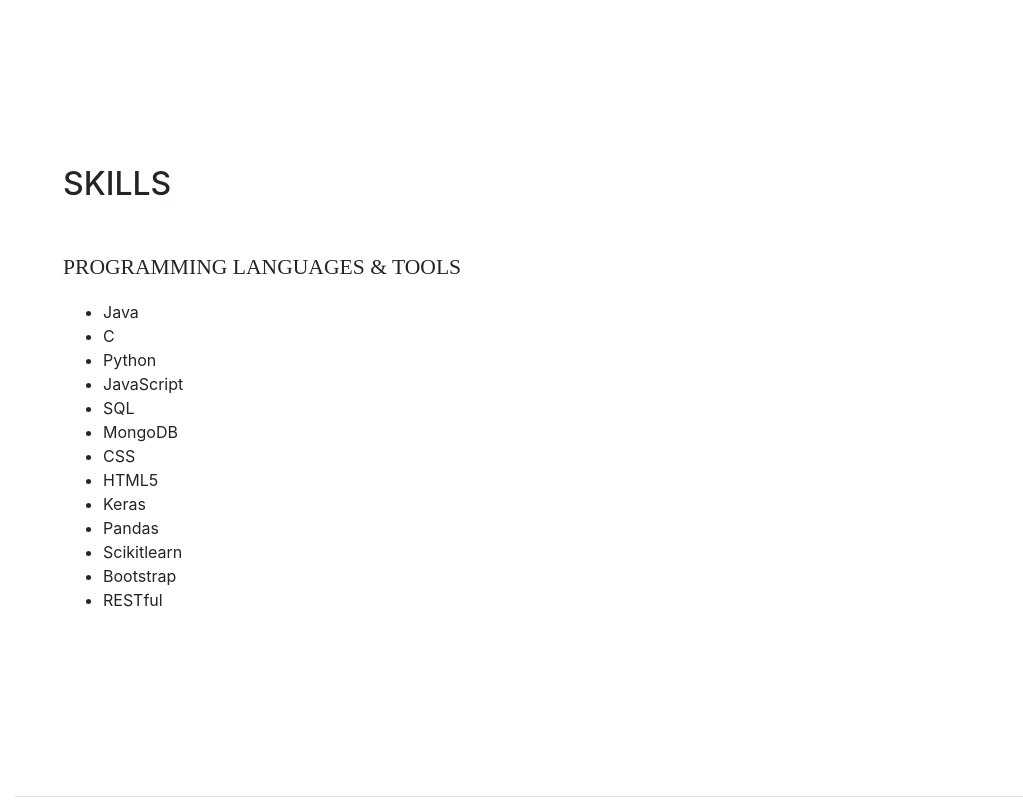
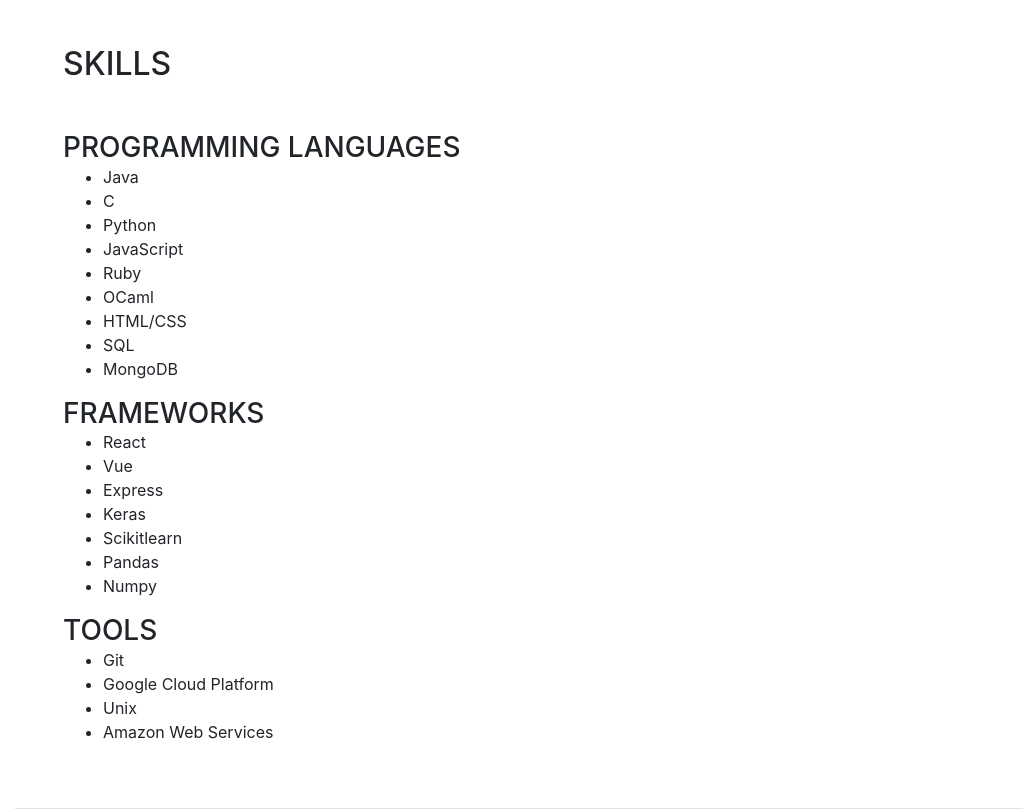
Before and after one commit to shlokKh/shlokKh.github.io, a website with bundled scripts: page index.html in a window 1280 px wide. Shown: the part 4500-5309 px from the top of the page, without its empty margins (257-1280 px from the left). Built offline with nearby package versions, Linux system fonts and the light colour scheme; a web font is replaced by a local one.

Commit message:
final touches

```diff
--- a/index.html
+++ b/index.html
@@ -362,45 +362,36 @@
         <div class="my-auto">
           <h2 class="mb-5">Skills</h2>
 
-          <div class="subheading mb-3">Programming Languages &amp; Tools</div>
-          <!-- <ul class="list-inline list-icons">
-            <li class="list-inline-item">
-              <i class="devicons devicons-html5"></i>
-            </li>
-            <li class="list-inline-item">
-              <i class="devicons devicons-css3"></i>
-            </li>
-            <li class="list-inline-item">
-              <i class="devicons devicons-javascript"></i>
-            </li>
-            <li class="list-inline-item">
-              <i class="devicons devicons-jquery"></i>
-            </li>
-            <li class="list-inline-item">
-              <i class="devicons devicons-bootstrap"></i>
-            </li>
-            <li class="list-inline-item">
-              <i class="devicons devicons-npm"></i>
-            </li>
-            <li class="list-inline-item">
-              <i class="devicons devicons-c"></i>
-            </li>
-          </ul> -->
+          <h3 class="mb-0">Programming Languages</h3>
           <ul>
             <li>Java</li>
             <li>C</li>
             <li>Python</li>
             <li>JavaScript</li>
+            <li>Ruby</li>
+            <li>OCaml</li>
+            <li>HTML/CSS</li>
             <li>SQL</li>
             <li>MongoDB</li>
-            <li>CSS</li>
-            <li>HTML5</li>
+          </ul>
+          <h3 class="mb-0">Frameworks</h3>
+          <ul>
+            <li>React</li>
+            <li>Vue</li>
+            <li>Express</li>
             <li>Keras</li>
+            <li>Scikitlearn</li>
             <li>Pandas</li>
-            <li>Scikitlearn</li>
-            <li>Bootstrap</li>
-            <li>RESTful</li>
+            <li>Numpy</li>
           </ul>
+          <h3 class="mb-0">Tools</h3>
+          <ul>
+            <li>Git</li>
+            <li>Google Cloud Platform</li>
+            <li>Unix</li>
+            <li>Amazon Web Services</li>
+          </ul>
+
 
 
 
```
